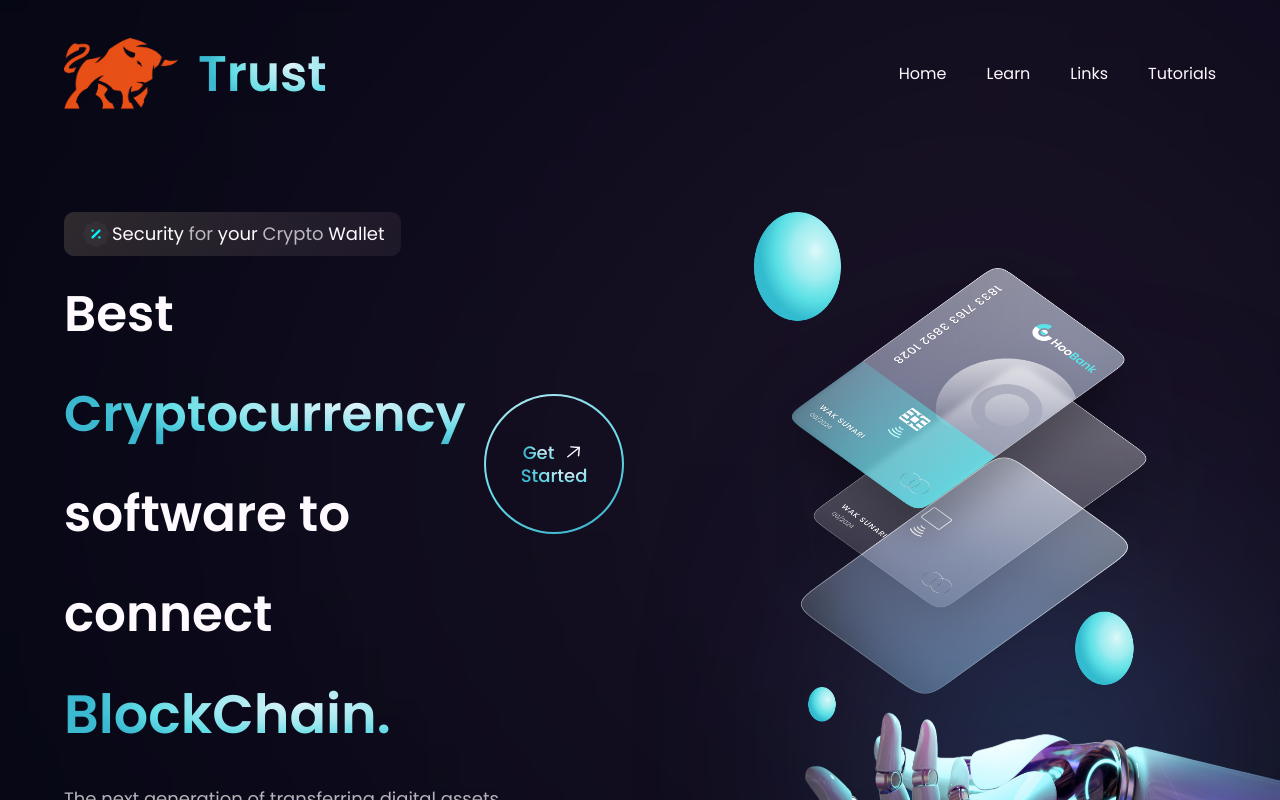
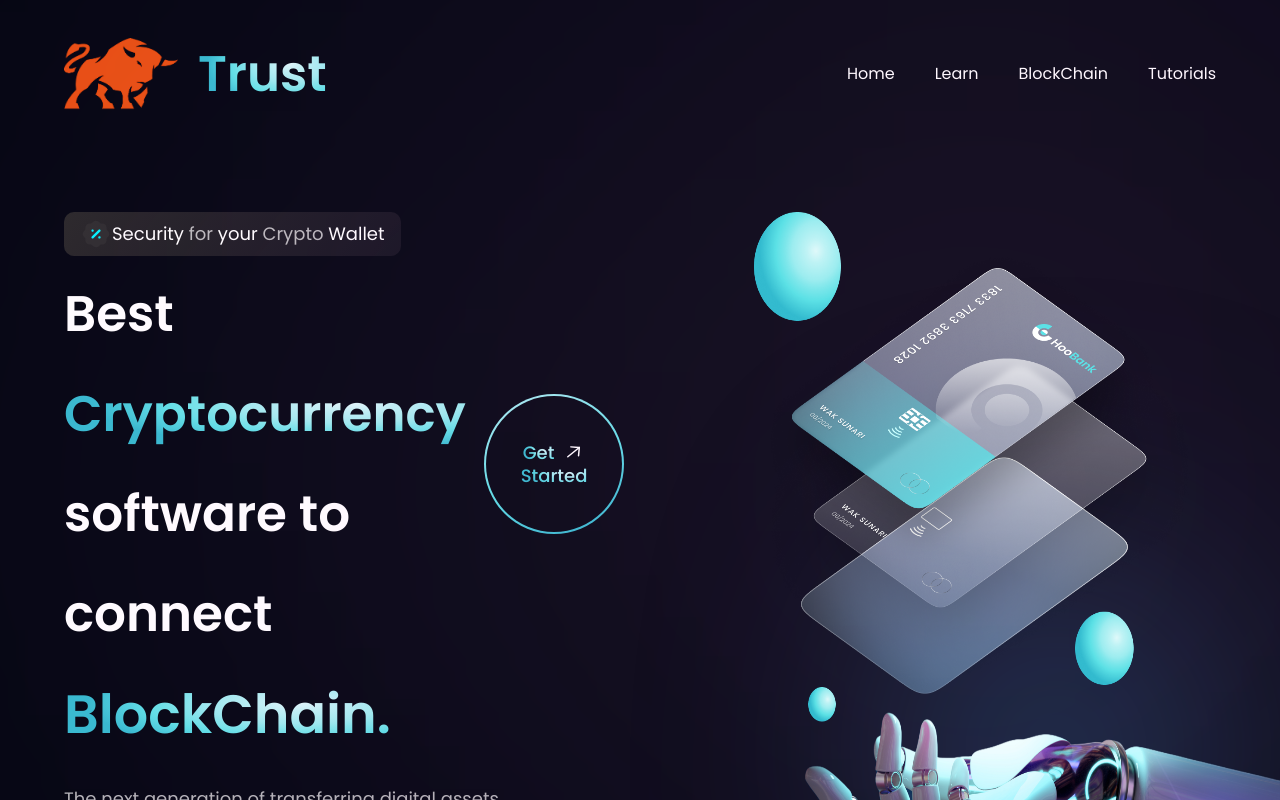
Before and after one commit to sebastiangs23/Firts-Proyect, a React (Vite) app in the folder bank_modern_app/: page / in a window 1280 px wide. Shown: the top 800 px of the page. Built offline with nearby package versions, Linux system fonts and the light colour scheme.

Commit message:
redirect nav-redirect-carddeal-last and change de constants 2

```diff
--- a/bank_modern_app/src/constants/index.js
+++ b/bank_modern_app/src/constants/index.js
@@ -11,7 +11,7 @@ export const navLinks = [
   },
   {
     id: "product",
-    title: "Links",
+    title: "BlockChain",
   },
   {
     id: "tutorials",
```
